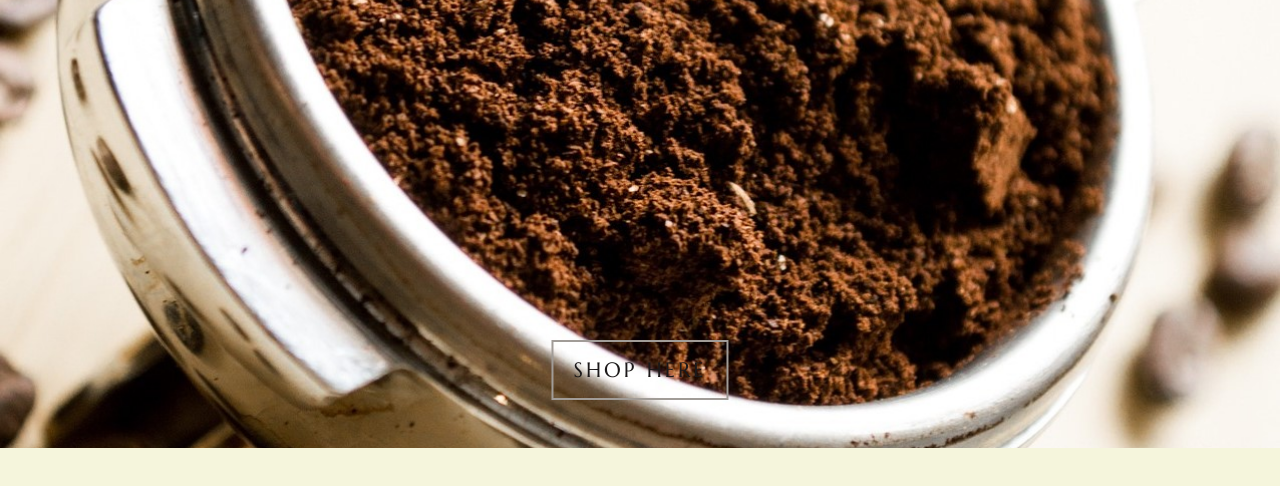
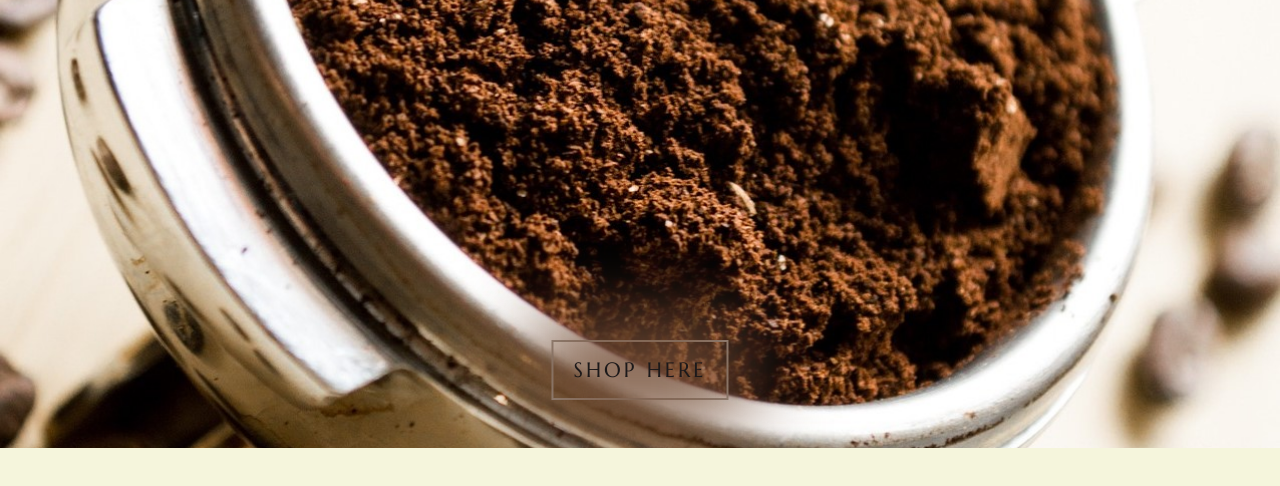
Before and after one commit to menoo-o/Haveli-Brews, a plain HTML site: page index.html in a window 1280 px wide. Shown: the part 126-612 px from the top of the page. Drawn offline with Linux system fonts and the light colour scheme; a web font is replaced by a local one.

Commit message:
hero sec updated

```diff
--- a/styless.css
+++ b/styless.css
@@ -171,18 +171,25 @@ body{
     font-weight: 500;
     cursor: pointer;
     text-transform: uppercase;
+    z-index: 10;
     transition: font-size 0.3s ease;
   }
+
   .discover-btn::before {
     content: '';
     position: absolute;
-    top: 0px;
-    left: 0;
-    width: 100%;
-    height: 100%;
-    opacity: 0.1; /* Adjust opacity to control the intensity of the image */
-    z-index: -1; /* Ensure the image is behind the button text */
+    top: -20px; /* Increase the top offset to extend the blur effect */
+    left: -20px; /* Increase the left offset to extend the blur effect */
+    width: calc(100% + 40px); /* Adjust width to cover the entire button area */
+    height: calc(100% + 40px); /* Adjust height to cover the entire button area */
+    background-image: inherit; /* Inherit background image from button */
+    background-size: cover;
+    background-color: var(--color-coffee);
+    filter: blur(40px); /* Increase the blur radius to make the background more blurred */
+    z-index: -1; /* Ensure it's behind the button content */
   }
+
+
 
   /* Hover effect for the button */
   .discover-btn:hover {
```
